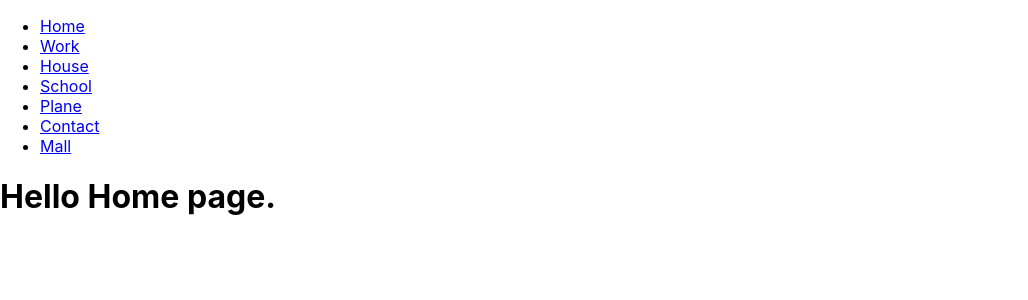
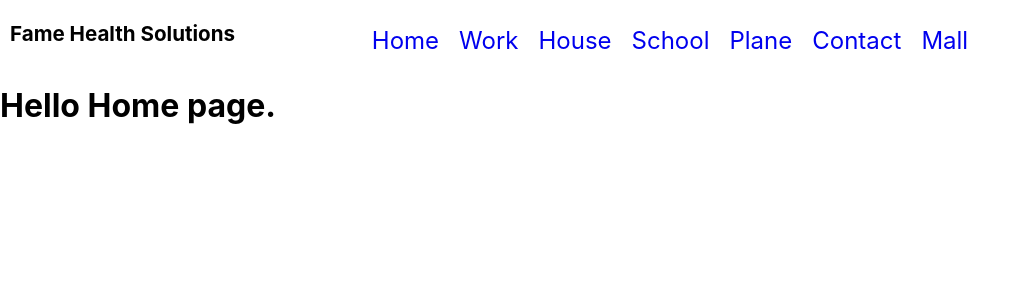
Before and after one commit to Bkanneh2020/health_Solution, a React (Create React App) app in the folder fame_health_solution/: page / in a window 1280 px wide. Shown: the top 300 px of the page, without its empty margins (0-1028 px from the left). Built offline with nearby package versions, Linux system fonts and the light colour scheme.

Commit message:
Another change

```diff
--- a/fame_health_solution/src/App.css
+++ b/fame_health_solution/src/App.css
@@ -5,6 +5,26 @@
 .App-logo {
   height: 40vmin;
   pointer-events: none;
+}
+
+
+.Navstyle{
+  display: flex;
+  list-style: none;
+  justify-content: center;
+
+}
+
+.Navstyle li{
+  padding: 10px;
+  font-size: 1.5rem;
+}
+
+.compnamestyle{
+  font-size: 1.1rem;
+  position: absolute;
+  top: 0;
+  left: 10px;
 }
 
 @media (prefers-reduced-motion: no-preference) {
--- a/fame_health_solution/src/App.js
+++ b/fame_health_solution/src/App.js
@@ -3,6 +3,12 @@ import {BrowserRouter, Routes, Route} from 'react-router-dom';
 import './App.css';
 import Homepage from './Homepage';
 import Navmenu from './HomeLinks/Navmenu';
+import Mall from './HomeLinks/Mall';
+import Contact from './HomeLinks/Contact';
+import House from './HomeLinks/House';
+import School from './HomeLinks/School';
+import Plane from './HomeLinks/Plane';
+import Work from './HomeLinks/Work';
 
 
 function App() {
@@ -11,12 +17,12 @@ function App() {
    <Routes>
     <Route path='/' element={<Navmenu />}>
       <Route index element={<Homepage/>}/>
-      <Route path='' element={<Homepage/>}/>
-      <Route path='' element={<Homepage/>}/>
-      <Route path='' element={<Homepage/>}/>
-      <Route path='' element={<Homepage/>}/>
-      <Route path='' element={<Homepage/>}/>
-      <Route path='' element={<Homepage/>}/>
+      <Route path='Mall' element={<Mall/>}/>
+      <Route path='Contact' element={<Contact/>}/>
+      <Route path='School' element={<School/>}/>
+      <Route path='Plane' element={<Plane/>}/>
+      <Route path='Work' element={<Work/>}/>
+      <Route path='House' element={<House/>}/>
     </Route>
    </Routes>
    </BrowserRouter>
--- /dev/null
+++ b/fame_health_solution/src/HomeLinks/Contact.jsx
@@ -0,0 +1,12 @@
+import React from "react";
+
+
+const Contact =()=>{
+    return(
+    <h1>
+        Contact Page
+    </h1>
+    )
+}
+
+export default Contact;
--- /dev/null
+++ b/fame_health_solution/src/HomeLinks/Header.jsx
@@ -0,0 +1,14 @@
+import React from "react";
+
+const Compname =()=>{
+
+    return(
+        <div className="compnamestyle">
+            <h3>
+                Fame Health Solutions
+            </h3>
+        </div>
+    )
+}
+
+export default Compname;
--- /dev/null
+++ b/fame_health_solution/src/HomeLinks/House.jsx
@@ -0,0 +1,12 @@
+import React from "react";
+
+
+const House =()=>{
+    return(
+    <h1>
+        House Page
+    </h1>
+    )
+}
+
+export default House;
--- /dev/null
+++ b/fame_health_solution/src/HomeLinks/Mall.jsx
@@ -0,0 +1,12 @@
+import React from "react";
+
+
+const Mall =()=>{
+    return(
+    <h1>
+        Mall Page
+    </h1>
+    )
+}
+
+export default Mall;
--- a/fame_health_solution/src/HomeLinks/Navmenu.jsx
+++ b/fame_health_solution/src/HomeLinks/Navmenu.jsx
@@ -1,39 +1,53 @@
 import React from "react";
 import {Outlet, Link} from 'react-router-dom';
+import Compname from "./Header";
+
 
 const Navmenu =()=>{
+
+
+
+
     return(
+
         <>
         <nav>
-            <ul>
+
+            <ul className="Navstyle">
+
                 <li>
-                    <Link to='/'>Home</Link>
+                <Compname />
                 </li>
                 <li>
-                    <Link to='/work'>Work</Link>
+                    <Link to='/' style={{  textDecoration:'none'}}>Home</Link>
                 </li>
 
                 <li>
-                    <Link to='/House'>House</Link>
+                    <Link to='/work'style={{  textDecoration:'none'}}>Work</Link>
                 </li>
 
                 <li>
-                    <Link to='/school'>School</Link>
+                    <Link to='/House' style={{  textDecoration:'none'}}>House</Link>
                 </li>
 
                 <li>
-                    <Link to='/plane'>Plane</Link>
+                    <Link to='/school' style={{  textDecoration:'none'}}>School</Link>
                 </li>
 
                 <li>
-                    <Link to='/car'>Contact</Link>
+                    <Link to='/plane' style={{  textDecoration:'none'}}>Plane</Link>
                 </li>
 
                 <li>
-                    <Link to='/mall'>Mall</Link>
+                    <Link to='/Contact' style={{  textDecoration:'none'}}>Contact</Link>
+                </li>
+
+                <li>
+                    <Link to='/mall' style={{  textDecoration:'none'}}>Mall</Link>
                 </li>
 
             </ul>
+
         </nav>
         <Outlet />
         </>
--- /dev/null
+++ b/fame_health_solution/src/HomeLinks/Plane.jsx
@@ -0,0 +1,12 @@
+import React from "react";
+
+
+const Plane=()=>{
+    return(
+    <h1>
+        Plane Page
+    </h1>
+    )
+}
+
+export default Plane;
--- /dev/null
+++ b/fame_health_solution/src/HomeLinks/School.jsx
@@ -0,0 +1,12 @@
+import React from "react";
+
+
+const School =()=>{
+    return(
+    <h1>
+        School Page
+    </h1>
+    )
+}
+
+export default School;
--- /dev/null
+++ b/fame_health_solution/src/HomeLinks/Work.jsx
@@ -0,0 +1,12 @@
+import React from "react";
+
+
+const Work =()=>{
+    return(
+    <h1>
+        Work Page
+    </h1>
+    )
+}
+
+export default Work;
```
